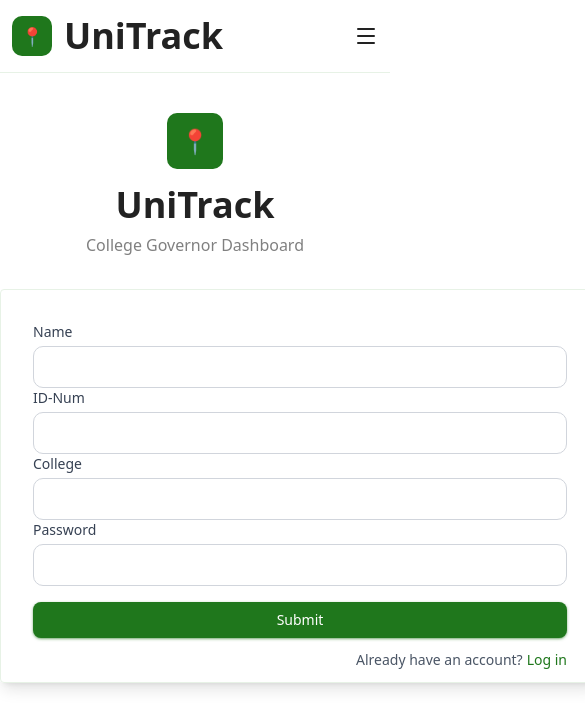
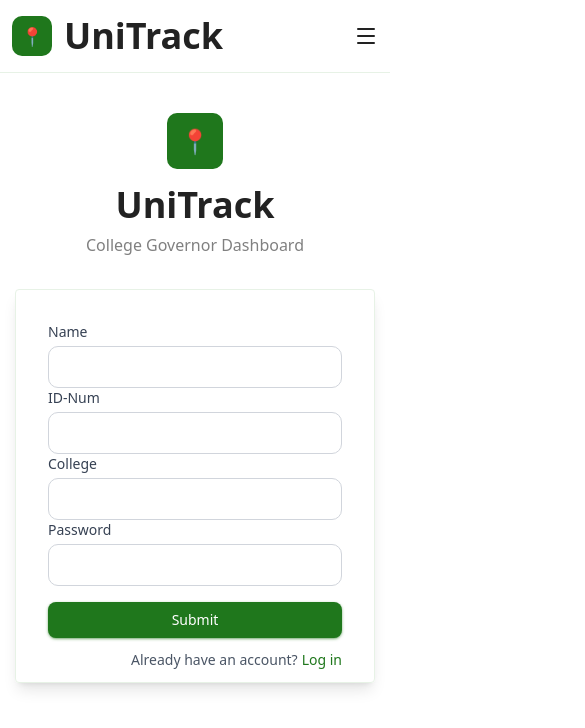
Before and after one commit to jeremydanielestrada/uni-track-frontend, a React (Vite) app: page /register in a window 390 px wide. Shown: the top 728 px of the page, 585 px wide, since content can reach past the window. Built offline with nearby package versions, Linux system fonts and the light colour scheme.

Commit message:
fix: width on mobile size's on cards

```diff
--- a/src/pages/auth/Login.tsx
+++ b/src/pages/auth/Login.tsx
@@ -15,7 +15,7 @@ function Login() {
           College Governor Dashboard
         </p>
       </div>
-      <Card classname="w-150 mx-auto">
+      <Card classname="w-90  md:w-150 mx-auto">
         <LoginForm />
         <div className="pt-3 w-full">
           <span className="float-right text-sm text-gray-600">
--- a/src/pages/auth/Register.tsx
+++ b/src/pages/auth/Register.tsx
@@ -13,7 +13,7 @@ function Register() {
           College Governor Dashboard
         </p>
       </div>
-      <Card classname="w-150 mx-auto">
+      <Card classname="w-90  md:w-150 mx-auto">
         <RegisterForm />
         <div className="pt-3 w-full">
           <span className="float-right text-sm text-gray-600">
```
